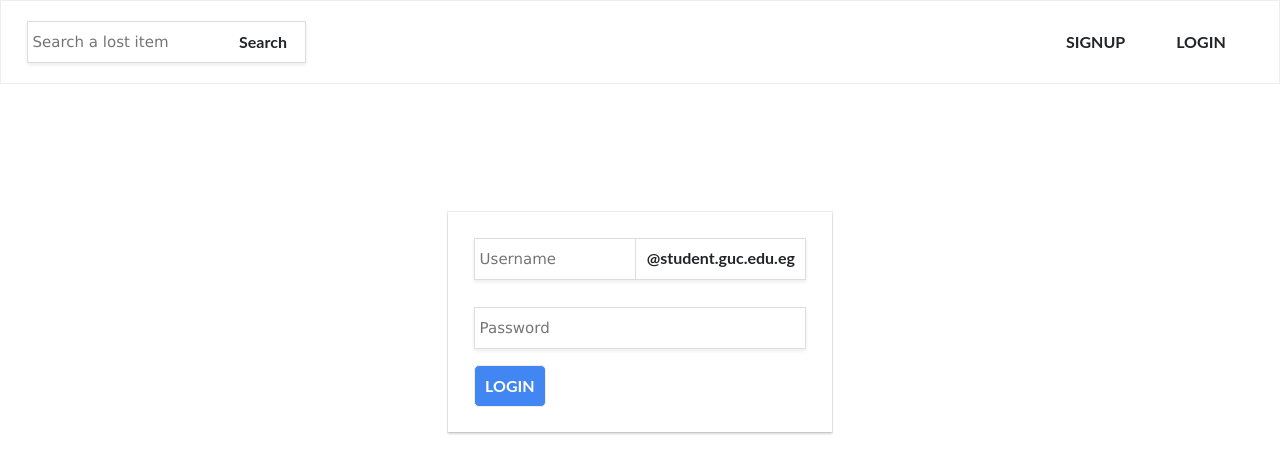
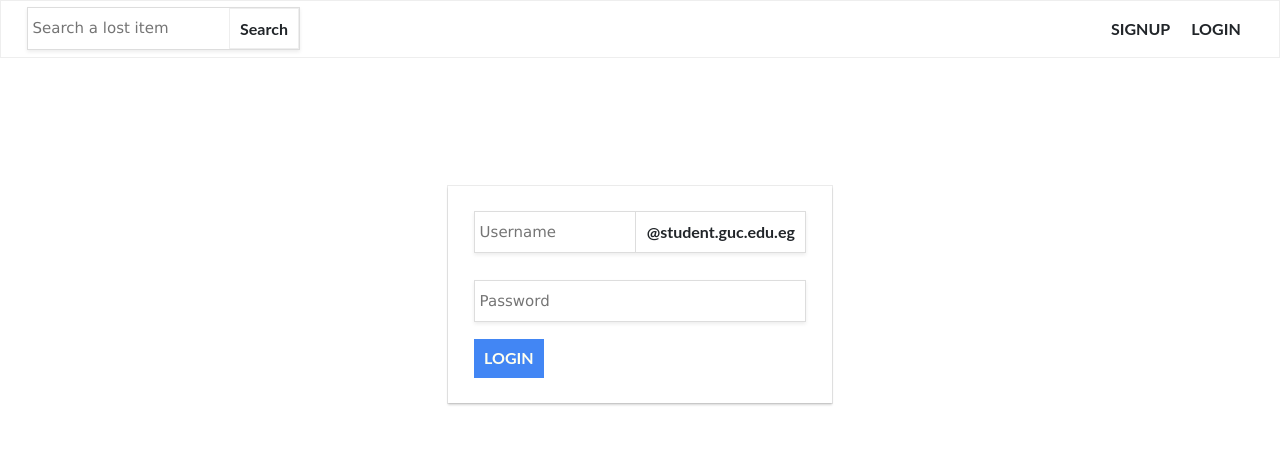
Before and after one commit to qwenzo/lost-and-found, a React (Create React App) app: page /login in a window 1280 px wide. Shown: the top 474 px of the page. Built offline with nearby package versions, Linux system fonts and the light colour scheme.

Commit message:
adding external style props to button

```diff
--- a/src/components/Button.js
+++ b/src/components/Button.js
@@ -2,17 +2,17 @@ import React from 'react';
 
 const Button = ({text,img,borderRadius,color,fontColor,onClick,className,hasborder,style,clickable,onClickDownColor}) =>{
 
-  {hasborder? styles.btnStyle={... styles.btnStyle,border: '1px solid #eee ',borderRadius:'5px 5px 5px 5px'}:styles.btnStyle }
+/*   {hasborder? styles.btnStyle={... styles.btnStyle,border: '1px solid #eee ',borderRadius:'5px 5px 5px 5px'}:styles.btnStyle={... styles.btnStyle,border: '',borderRadius:''} }  */
   {clickable ? styles.btnStyle={... styles.btnStyle,cursor:'pointer'}:styles.btnStyle={... styles.btnStyle,cursor:' '}}
   let  colorStyle = color ? color : '';
     return(
         <div style={style} className={className}>
-        <div onClickCapture={onClick}  style={styles.containerStyle} className={`${className} align-self-start d-flex flex-wrap`}>
+        <div onClickCapture={onClick}  style={styles.containerStyle} className={`align-self-start d-flex flex-wrap`}>
           <div
            onTouchStart = {
             (e)=>{
              if(hasborder && clickable){
-              e.currentTarget.className='';
+              e.currentTarget.className=`${className}`;
               /* styles.btnStyle={... styles.btnStyle,backgroundColor:'#CACFD2'} */
               e.currentTarget.style.backgroundColor=onClickDownColor;
              }
@@ -30,7 +30,7 @@ const Button = ({text,img,borderRadius,color,fontColor,onClick,className,hasbord
            onMouseDownCapture={
               (e)=>{
                 if(hasborder&& clickable){
-                e.currentTarget.className='';
+                e.currentTarget.className=`${className}`;
                 e.currentTarget.style.backgroundColor=onClickDownColor;
                 }
               }
@@ -47,7 +47,7 @@ const Button = ({text,img,borderRadius,color,fontColor,onClick,className,hasbord
           }
           }
 
-          style={styles.btnStyle={... styles.btnStyle,backgroundColor:color,fontColor:fontColor}} className=' '>
+          style={styles.btnStyle={... styles.btnStyle,backgroundColor:color,fontColor:fontColor}} className={` ${className} `}>
           {text?<font face={'Lato, Calibri, Arial, sans-serif'} size='3' color={fontColor}>{text}</font>:img?img:''}
           </div>
 
--- a/src/components/Header.js
+++ b/src/components/Header.js
@@ -25,7 +25,7 @@ class Header extends Component {
      return(
         <div id="searchBoxHeader" style={styles.searchBoxStyle} className="shadow-sm  w-25">
         <InputField style={{ border: '1px solid #ddd'}} className='shadow-sm' element={
-             <Button className='d-flex' style={{marginRight:'0.5rem '}} text='Search'/>
+             <Button hasborder={true} clickable={true} className='d-flex' style={{border: '1px solid #eee'}} text='Search'/>
          } row='flex-row' height='40px'  type="text" className="d-flex " placeholder="Search a lost item"  />
       </div>
      );
@@ -38,8 +38,8 @@ class Header extends Component {
 
         {pathname=="/" ? '' : this.renderSearchBox()}
       <div style={styles.buttonsBoxContainer} className='d-flex flex-row-reverse col-sm'>
-      <Button style={styles.buttonsStyle} className='m-2' text='LOGIN'/>
-      <Button style={styles.buttonsStyle} className='m-2'  text='SIGNUP'/>
+      <Button clickable={true} hasborder={true} style={styles.buttonsStyle} className='' text='LOGIN'/>
+      <Button clickable={true} hasborder={true} style={styles.buttonsStyle} className=''  text='SIGNUP'/>
       </div>
       </div>
     );
@@ -62,7 +62,7 @@ const styles = {
 
     },
     buttonsStyle:{
-    margin:'5% !important'
+    margin:'5% !important',
     }
 
 }
--- a/src/components/LogIn.js
+++ b/src/components/LogIn.js
@@ -23,8 +23,8 @@ class LogIn extends Component{
                 <InputField onTextChange={this.onPasswordTextChange.bind(this)} value={this.state.password} height='40px'  type="text" className="d-flex " placeholder="Password"  />
 
                 </div>
-                <div>
-             {   <Button className="shadow-sm" onClick={this.onClickHandle} style={submitBtnStyle} hasborder={true} onClickDownColor='#0b51c1' clickable={true}  color='#4286f4' fontColor='#FFFFF'   className=" d-flex d-flex align-self-start " text='LOGIN'/>  }
+                <div style={submitBtnStyle}>
+             {   <Button className="shadow-sm" onClick={this.onClickHandle}  hasborder={true} onClickDownColor='#0b51c1' clickable={true}  color='#4286f4' fontColor='#FFFFF'   className=" d-flex d-flex align-self-start " text='LOGIN'/>  }
                </div>
             </form>
         )
@@ -77,7 +77,7 @@ const style={
 
     },
     submitBtnStyle:{
-        marginTop:'5%',
+       marginTop:'5%'
 
       },
 }
```
